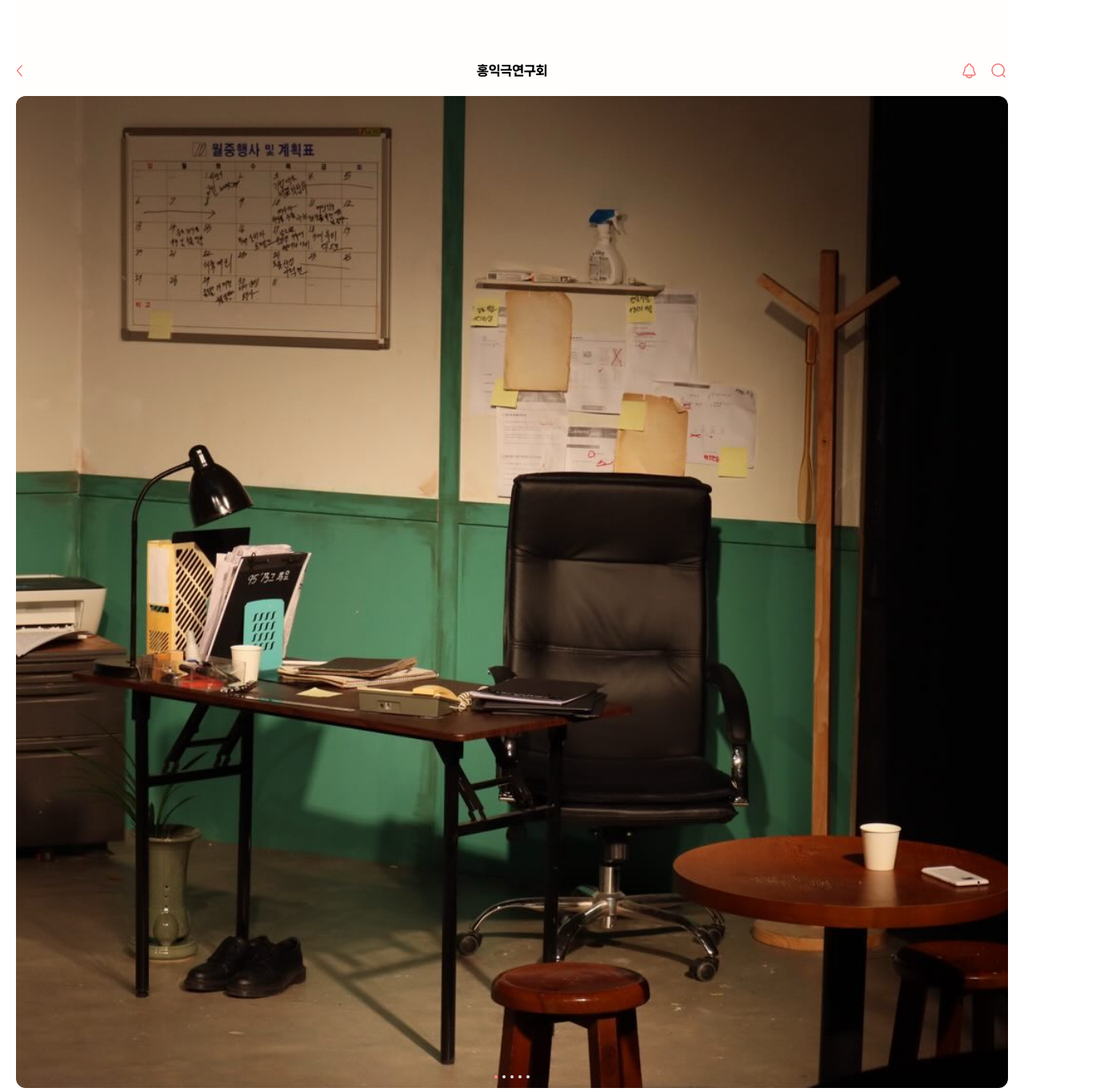
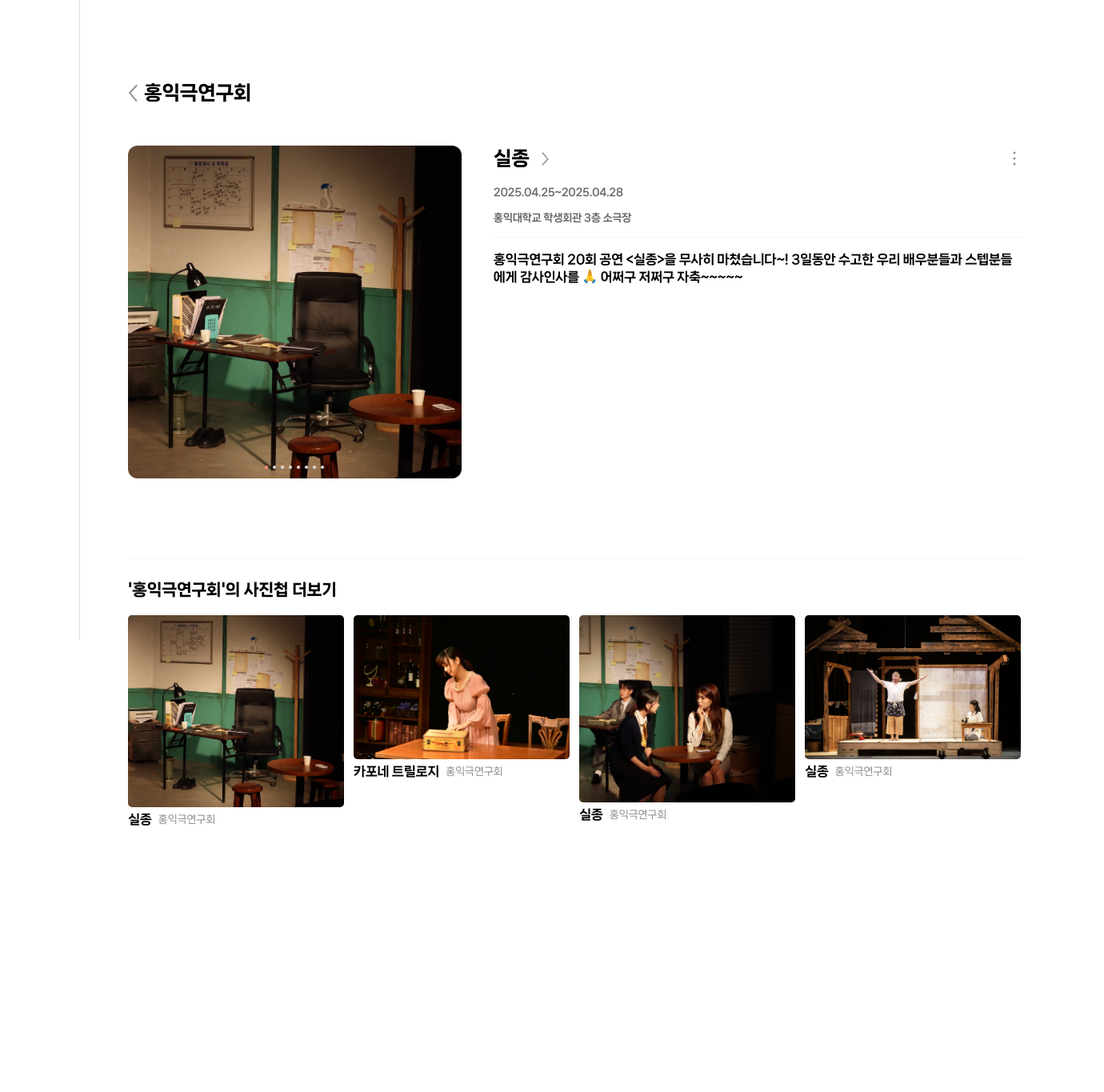
Before and after one commit to see-a-theater/CC_Frontend, a React (Vite) app: page /production/1 in a window 1280 px wide. Shown: the top 1365 px of the page at 80% size, 1380 px wide, since content can reach past the window. After the commit the page ends 1178 px from the top, so only its background shows below. Built offline with nearby package versions, Linux system fonts and the light colour scheme.

Commit message:
[FEAT] 공연진(사진첩 1-3) 웹

```diff
--- a/src/pages/production/ProdDetail.jsx
+++ b/src/pages/production/ProdDetail.jsx
@@ -3,6 +3,9 @@ import Carousel from '@/components/Carousel';
 
 import styled from 'styled-components';
 
+import ChevronLeft from '@/assets/icons/chevronLeftGrey.svg?react';
+import ChevronRight from '@/assets/icons/chevronRightGrey.svg?react';
+import ThreeDots from '@/assets/icons/threeDotsVertical.svg?react';
 import image1 from '@/assets/mock/images/image1.png';
 import image2 from '@/assets/mock/images/image2.png';
 import image3 from '@/assets/mock/images/image3.png';
@@ -27,10 +30,14 @@ function ProdDetail() {
 		{ src: image3, text: '실종', theatre: '홍익극연구회' },
 		{ src: image4, text: '실종', theatre: '홍익극연구회' },
 		{ src: image5, text: '킬링시저', theatre: '설렘' },
+		{ src: image1, text: '실종', theatre: '홍익극연구회' },
+		{ src: image2, text: '카포네 트릴로지', theatre: '홍익극연구회' },
+		{ src: image3, text: '실종', theatre: '홍익극연구회' },
 	];
 
 	return (
-		<Container>
+		<>
+			<Mobile>
 				<Hamburger back={true} title={mockData[0].production} />
 
 				<Content>
@@ -58,14 +65,80 @@ function ProdDetail() {
 						))}
 					</ImgList>
 				</MorePic>
+			</Mobile>
+
+			<Web>
+				<SideBar />
+				<Container>
+					<Production>
+						<ChevronLeft />
+						<h3 className="productionName">홍익극연구회</h3>
+					</Production>
+					<Intro>
+						<div className="photoArea">
+							<Carousel data={imageList} />
+						</div>
+
+						<TextArea>
+							<div className="titleBar">
+								<div className="titleArea">
+									<h3 className="title">{mockData[0].theatre}</h3>
+									<ChevronRight />
+								</div>
+								<ThreeDots />
+							</div>
+
+							<p className="subInfo">{mockData[0].date}</p>
+							<p className="subInfo">{mockData[0].location}</p>
+							<Hr />
+							<p className="message">{mockData[0].message}</p>
+						</TextArea>
+					</Intro>
+
+					<Hr />
+					<MorePic>
+						<p className="galleryTitle">
+							'{mockData[0].production}'의 사진첩 더보기
+						</p>
+						<ImgList>
+							{imageList?.map((data) => (
+								<ImgCard>
+									<img src={data.src} alt={data.text} />
+									<div className="textArea">
+										<p className="title">{data.text}</p>
+										<p className="theatre">{data.theatre}</p>
+									</div>
+								</ImgCard>
+							))}
+						</ImgList>
+					</MorePic>
 				</Container>
+			</Web>
+		</>
 	);
 }
 
 export default ProdDetail;
 
+const Mobile = styled.div`
+	padding: 0 20px 20px 20px;
+
+	@media (min-width: 768px) {
+		display: none;
+	}
+`;
+const Web = styled.div`
+	display: none;
+	@media (min-width: 768px) {
+		display: flex;
+		width: 100vw;
+		margin-left: 100px;
+		padding: 100px 100px 60px 60px;
+	}
+`;
+
 const Container = styled.div`
-	padding: 0 20px;
+	width: 100%;
 `;
 
 const Content = styled.div`
@@ -88,6 +161,11 @@ const TextArea = styled.div`
 		color: ${({ theme }) => theme.colors.grayMain};
 
 		margin-bottom: 14px;
+
+		@media (min-width: 768px) {
+			font-size: ${({ theme }) => theme.font.fontSize.headline24};
+			margin-bottom: 0;
+		}
 	}
 	.subInfo {
 		font-size: ${({ theme }) => theme.font.fontSize.body12};
@@ -95,6 +173,10 @@ const TextArea = styled.div`
 		color: ${({ theme }) => theme.colors.gray500};
 
 		margin-bottom: 14px;
+
+		@media (min-width: 768px) {
+			font-size: ${({ theme }) => theme.font.fontSize.body13};
+		}
 	}
 	.message {
 		font-size: ${({ theme }) => theme.font.fontSize.body13};
@@ -102,6 +184,26 @@ const TextArea = styled.div`
 		color: ${({ theme }) => theme.colors.grayMain};
 
 		margin-top: 16px;
+
+		@media (min-width: 768px) {
+			font-size: ${({ theme }) => theme.font.fontSize.title16};
+		}
+	}
+
+	@media (min-width: 768px) {
+		width: 700px;
+
+		.titleArea {
+			display: flex;
+			gap: 15px;
+			align-items: center;
+		}
+		.titleBar {
+			display: flex;
+			align-items: center;
+			justify-content: space-between;
+			margin-bottom: 16px;
+		}
 	}
 `;
 const Hr = styled.div`
@@ -111,6 +213,9 @@ const Divide = styled.div`
 	border-bottom: solid ${({ theme }) => theme.colors.pink200} 4px;
 	width: 100vw;
 	margin-left: calc(-50vw + 50%);
+	@media (min-width: 768px) {
+		border-bottom: solid #e6e6e6 1px;
+	}
 `;
 const MorePic = styled.div`
 	padding-top: 24px;
@@ -121,6 +226,12 @@ const MorePic = styled.div`
 		color: ${({ theme }) => theme.colors.grayMain};
 
 		margin-bottom: 18px;
+	}
+
+	@media (min-width: 768px) {
+		.galleryTitle {
+			font-size: ${({ theme }) => theme.font.fontSize.headline20};
+		}
 	}
 `;
 const ImgList = styled.div`
@@ -150,4 +261,57 @@ const ImgCard = styled.div`
 		font-weight: ${({ theme }) => theme.font.fontWeight.bold};
 		color: ${({ theme }) => theme.colors.grayMain};
 	}
+
+	@media (min-width: 768px) {
+		img {
+			width: 270px;
+			border-radius: 5px;
+			aspect-ratio: unset;
+		}
+		.textArea {
+			display: flex;
+			gap: 8px;
+			align-items: center;
+		}
+		.title {
+			font-size: ${({ theme }) => theme.font.fontSize.title16};
+		}
+		.theatre {
+			font-size: ${({ theme }) => theme.font.fontSize.body13};
+			font-weight: ${({ theme }) => theme.font.fontWeight.regular};
+			color: ${({ theme }) => theme.colors.gray400};
+		}
+	}
 `;
+const SideBar = styled.div`
+	position: fixed;
+	top: 0;
+	left: 0;
+	width: 100px;
+	height: 100vh;
+	background-color: ${({ theme }) => theme.colors.grayWhite};
+	border-right: 1px solid ${({ theme }) => theme.colors.gray300};
+	z-index: 100;
+`;
+const Production = styled.div`
+	display: flex;
+	gap: 8px;
+	align-items: center;
+	margin-bottom: 48px;
+
+	.productionName {
+		font-size: ${({ theme }) => theme.font.fontSize.headline24};
+		font-weight: ${({ theme }) => theme.font.fontWeight.extraBold};
+		color: ${({ theme }) => theme.colors.grayMain};
+	}
+`;
+const Intro = styled.div`
+	display: flex;
+	gap: 40px;
+
+	padding-bottom: 100px;
+
+	.photoArea {
+		width: 440px;
+	}
+`;
--- a/src/pages/production/Production.jsx
+++ b/src/pages/production/Production.jsx
@@ -329,13 +329,13 @@ const ProdButton = styled.div`
 	}
 `;
 const SideBar = styled.div`
-	// 이후 실제 컴포넌트로 수정 필요
 	position: fixed;
 	top: 0;
 	left: 0;
 	width: 100px;
 	height: 100vh;
-	background-color: ${({ theme }) => theme.colors.gray200};
+	background-color: ${({ theme }) => theme.colors.grayWhite};
+	border-right: 1px solid ${({ theme }) => theme.colors.gray300};
 	z-index: 100;
 `;
 const AreaSelect = styled.div`
```
Also changed, not shown: src/assets/icons/chevronRightGrey.svg (added), src/assets/icons/threeDotsVertical.svg (added). Lines whose indentation alone changed are shown as unchanged.
